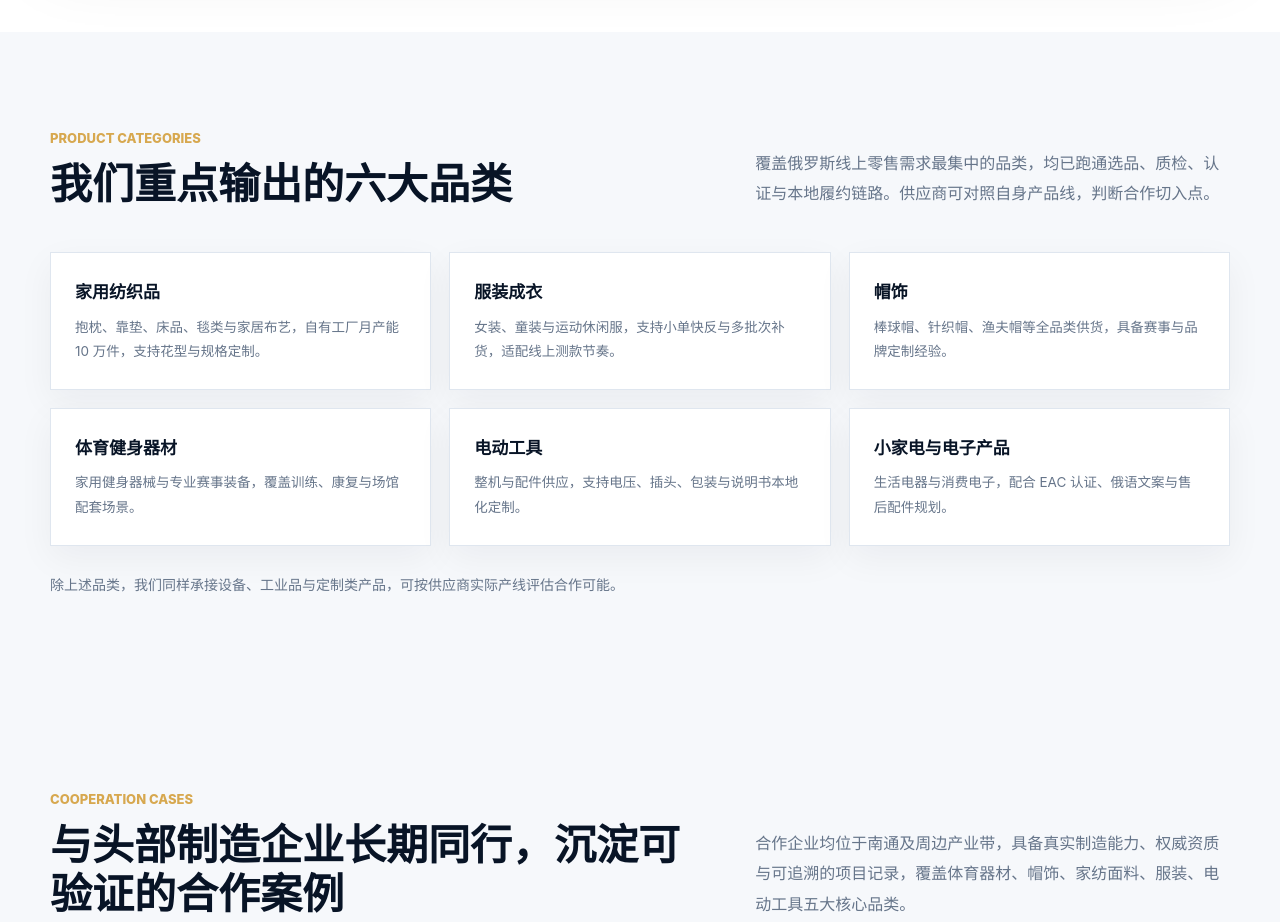
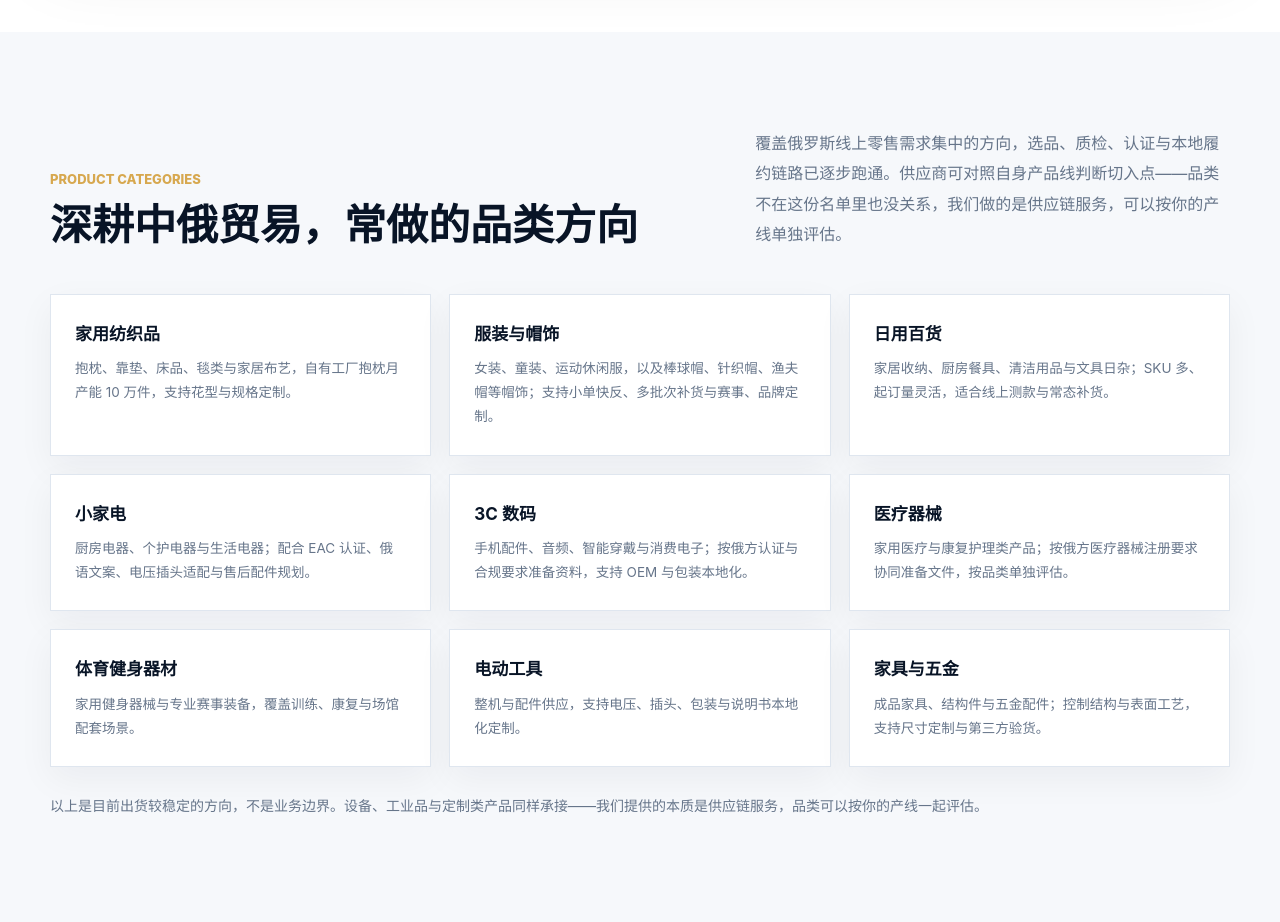
Before and after one commit to DYxiaoyu/hyjj-official-site, a plain HTML site: page index.html in a window 1280 px wide. Shown: the part 2820-3742 px from the top of the page. Drawn offline with Linux system fonts and the light colour scheme.

Commit message:
fix: 品类板块去掉「六大」限定，扩为九类并补日用百货/3C数码/医疗器械
- 标题「我们重点输出的六大品类」改为「深耕中俄贸易，常做的品类方向」，去掉数量限定与服务视角

- 副文案补充「品类不在这份名单里也没关系，我们做的是供应链服务，可以按你的产线单独评估」

- 品类卡由 6 张扩到 9 张（3x3）：新增日用百货、3C 数码、医疗器械；原「服装成衣」「帽饰」合并为「服装与帽饰」；补家具与五金

- 底部说明改为「以上是目前出货较稳定的方向，不是业务边界」

```diff
--- a/index.html
+++ b/index.html
@@ -1345,23 +1345,35 @@
         <div class="section-head">
           <div>
             <div class="section-kicker">Product Categories</div>
-            <h2 class="section-title">我们重点输出的六大品类</h2>
-          </div>
-          <p class="section-copy">覆盖俄罗斯线上零售需求最集中的品类，均已跑通选品、质检、认证与本地履约链路。供应商可对照自身产品线，判断合作切入点。</p>
+            <h2 class="section-title">深耕中俄贸易，常做的品类方向</h2>
+          </div>
+          <p class="section-copy">覆盖俄罗斯线上零售需求集中的方向，选品、质检、认证与本地履约链路已逐步跑通。供应商可对照自身产品线判断切入点——品类不在这份名单里也没关系，我们做的是供应链服务，可以按你的产线单独评估。</p>
         </div>
 
         <div class="cat-grid">
           <article class="cat-card">
             <h3>家用纺织品</h3>
-            <p>抱枕、靠垫、床品、毯类与家居布艺，自有工厂月产能 10 万件，支持花型与规格定制。</p>
+            <p>抱枕、靠垫、床品、毯类与家居布艺，自有工厂抱枕月产能 10 万件，支持花型与规格定制。</p>
           </article>
           <article class="cat-card">
-            <h3>服装成衣</h3>
-            <p>女装、童装与运动休闲服，支持小单快反与多批次补货，适配线上测款节奏。</p>
+            <h3>服装与帽饰</h3>
+            <p>女装、童装、运动休闲服，以及棒球帽、针织帽、渔夫帽等帽饰；支持小单快反、多批次补货与赛事、品牌定制。</p>
           </article>
           <article class="cat-card">
-            <h3>帽饰</h3>
-            <p>棒球帽、针织帽、渔夫帽等全品类供货，具备赛事与品牌定制经验。</p>
+            <h3>日用百货</h3>
+            <p>家居收纳、厨房餐具、清洁用品与文具日杂；SKU 多、起订量灵活，适合线上测款与常态补货。</p>
+          </article>
+          <article class="cat-card">
+            <h3>小家电</h3>
+            <p>厨房电器、个护电器与生活电器；配合 EAC 认证、俄语文案、电压插头适配与售后配件规划。</p>
+          </article>
+          <article class="cat-card">
+            <h3>3C 数码</h3>
+            <p>手机配件、音频、智能穿戴与消费电子；按俄方认证与合规要求准备资料，支持 OEM 与包装本地化。</p>
+          </article>
+          <article class="cat-card">
+            <h3>医疗器械</h3>
+            <p>家用医疗与康复护理类产品；按俄方医疗器械注册要求协同准备文件，按品类单独评估。</p>
           </article>
           <article class="cat-card">
             <h3>体育健身器材</h3>
@@ -1372,11 +1384,11 @@
             <p>整机与配件供应，支持电压、插头、包装与说明书本地化定制。</p>
           </article>
           <article class="cat-card">
-            <h3>小家电与电子产品</h3>
-            <p>生活电器与消费电子，配合 EAC 认证、俄语文案与售后配件规划。</p>
-          </article>
-        </div>
-        <p class="cat-more">除上述品类，我们同样承接设备、工业品与定制类产品，可按供应商实际产线评估合作可能。</p>
+            <h3>家具与五金</h3>
+            <p>成品家具、结构件与五金配件；控制结构与表面工艺，支持尺寸定制与第三方验货。</p>
+          </article>
+        </div>
+        <p class="cat-more">以上是目前出货较稳定的方向，不是业务边界。设备、工业品与定制类产品同样承接——我们提供的本质是供应链服务，品类可以按你的产线一起评估。</p>
       </div>
     </section>
 
```
